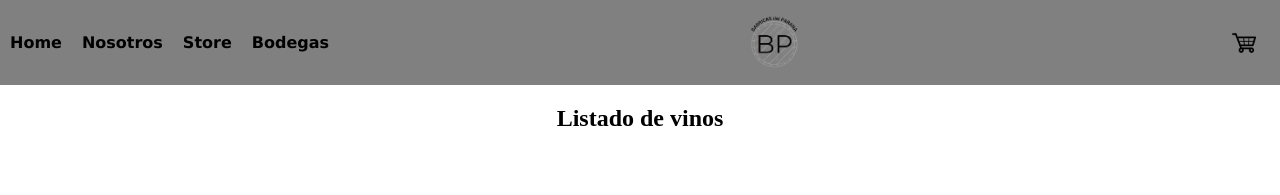
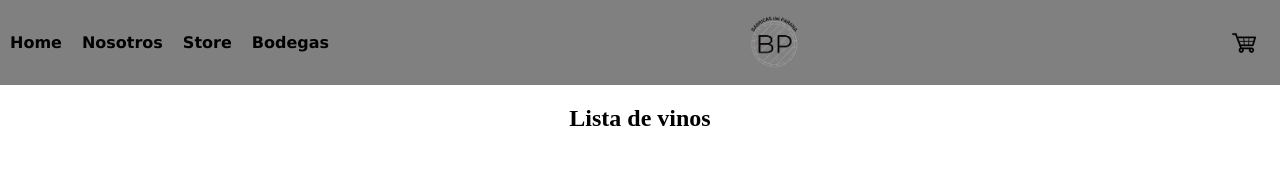
Before and after one commit to PabloBurtin/CreaTuLanding-Burtin, a React (Vite) app: page / in a window 1280 px wide. Shown: the top 195 px of the page. Built offline with nearby package versions, Linux system fonts and the light colour scheme.

Commit message:
corrección de ItemListContainer

```diff
--- a/src/App.jsx
+++ b/src/App.jsx
@@ -9,7 +9,7 @@ function App() {
   return (
     <>
       <NavBar/>
-      <ItemListContainer/>
+      <ItemListContainer subtitulo="Lista de vinos"/>
     </>
   )
 }
--- a/src/componentes/ItemListContainer/ItemListContainer.jsx
+++ b/src/componentes/ItemListContainer/ItemListContainer.jsx
@@ -2,10 +2,12 @@ import React from 'react'
 import './ItemListContainer.css'
 
 
-const ItemListContainer = () => {
+const ItemListContainer = ({subtitulo}) => {
+
+
   return (
     <>
-    <h2>Listado de vinos</h2>
+    <h2>{subtitulo}</h2>
 
     </>
   )
```
